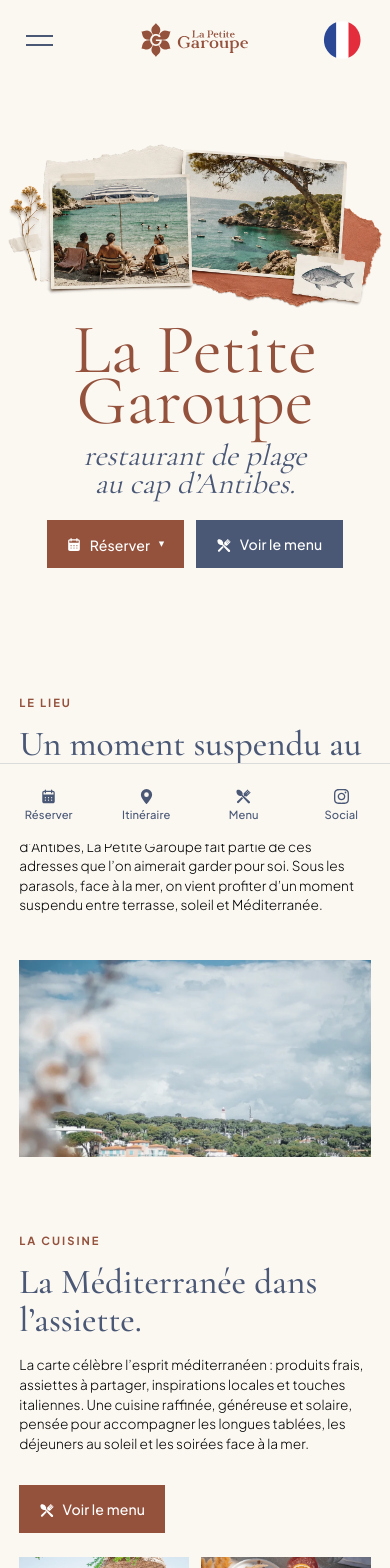
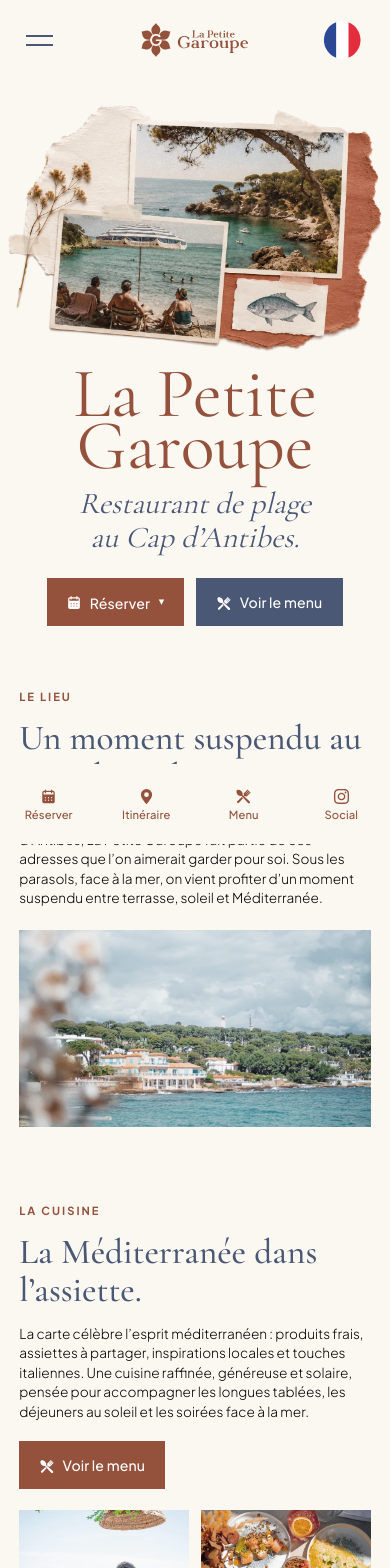
Before and after one commit to JulienAziza06/la-petite-garoupe, a React (Vite) app: page /fr in a window 390 px wide. Shown: the top 1568 px of the page. Built offline with nearby package versions, Linux system fonts and the light colour scheme.

Commit message:
Update mobile hero and spacing

```diff
--- a/src/content/locales/fr/home.js
+++ b/src/content/locales/fr/home.js
@@ -1,7 +1,7 @@
 export const homePage = {
   "hero": {
     "title": "La Petite\nGaroupe",
-    "subtitle": "restaurant de plage\nau cap d’Antibes.",
+    "subtitle": "Restaurant de plage\nau Cap d’Antibes.",
     "seoHeading": "La Petite Garoupe, restaurant méditerranéen et pizzas au feu de bois dans le Cap d’Antibes",
     "text": "Une cuisine ensoleillée,\nles pieds dans le sable,\nface à la Méditerranée."
   },
--- a/src/site/pages/HomePage.jsx
+++ b/src/site/pages/HomePage.jsx
@@ -176,6 +176,10 @@
                 <h2 className="v6-contact-title">{contact.sectionTitle}</h2>
               </div>
 
+              <figure className="v3-feature-image v6-contact-media-mobile">
+                <img src={siteMedia.access} alt="" loading="lazy" decoding="async" />
+              </figure>
+
               <div>
                 <h3>{contact.addressTitle}</h3>
                 <p>{contact.addressValue}</p>
@@ -201,10 +205,6 @@
                 <h3>{contact.accessTitle}</h3>
                 <p>{contact.accessText}</p>
 
-                <figure className="v3-feature-image v6-contact-media-mobile">
-                  <img src={siteMedia.access} alt="" loading="lazy" decoding="async" />
-                </figure>
-
                 <div className="v3-button-row v6-access-actions">
                   <ReserveDropdown locale={locale} buttonClassName="v6-access-button v6-access-button--reserve" />
                   <DirectionsDropdown
--- a/src/site/styles-layout.css
+++ b/src/site/styles-layout.css
@@ -2060,6 +2060,13 @@
 }
 
 @media (max-width: 640px) {
+  .v6-shell {
+    --v6-mobile-section-space: clamp(2.35rem, 8vw, 2.8rem);
+    --v6-mobile-content-gap: 1.35rem;
+    --v6-mobile-copy-gap: 0.95rem;
+    --v6-mobile-action-gap: 1.2rem;
+  }
+
   .v6-shell .v3-container,
   .v6-shell .v3-header__inner,
   .v6-shell .v3-footer__inner,
@@ -2067,21 +2074,54 @@
     width: min(calc(100% - 2.4rem), 1200px);
   }
 
+  .v6-shell .v3-section,
+  .v6-shell .v3-hero + .v3-section {
+    padding-top: var(--v6-mobile-section-space);
+  }
+
+  .v6-shell .v3-section + .v3-section {
+    padding-top: calc(var(--v6-mobile-section-space) * 2);
+  }
+
+  .v6-shell .v5-cuisine,
+  .v6-shell .v5-ambiance,
+  .v6-shell .v6-home-story,
+  .v6-shell .v6-events__grid {
+    gap: var(--v6-mobile-content-gap);
+  }
+
+  .v6-shell .v5-cuisine__intro h2,
+  .v6-shell .v3-copy h2,
+  .v6-shell .v6-events__copy h2 {
+    margin-bottom: var(--v6-mobile-copy-gap);
+  }
+
+  .v6-shell .v6-copy-followup,
+  .v6-shell .v6-access-actions {
+    margin-top: var(--v6-mobile-action-gap);
+  }
+
   .v6-shell .v5-contact-media {
     display: none;
   }
 
   .v6-shell #access {
-    padding-top: clamp(3.2rem, 12vw, 4.6rem);
+    padding-top: calc(var(--v6-mobile-section-space) * 2);
   }
 
   .v6-shell #access .v3-contact-copy {
-    gap: 1.1rem;
+    gap: var(--v6-mobile-content-gap);
   }
 
   .v6-shell .v6-contact-title {
-    font-size: clamp(2.65rem, 13vw, 4.05rem);
-    line-height: 0.96;
+    font-size: clamp(2.2rem, 4.8vw, 4.7rem);
+    line-height: 1.08;
+  }
+
+  .v6-shell #access .v3-contact-copy p,
+  .v6-shell #access .v6-hours-summary {
+    font-size: 0.85rem;
+    line-height: 1.44;
   }
 
   .v6-shell .v3-contact-copy h3 {
@@ -2110,6 +2150,10 @@
     font-size: 1rem;
   }
 
+  .v6-shell .v6-events__copy > p {
+    margin-bottom: 0;
+  }
+
   .v6-shell .v6-events__tags {
     display: none;
   }
@@ -2123,7 +2167,7 @@
     aspect-ratio: 16 / 9;
     height: auto;
     object-fit: cover;
-    object-position: center 30%;
+    object-position: center 70%;
   }
 
   .v6-shell .v6-events__image img {
@@ -2141,7 +2185,7 @@
     display: block;
     width: 80%;
     min-height: 0;
-    margin: 1.2rem auto 0.8rem;
+    margin: 0.1rem auto 0;
     overflow: visible;
   }
 
@@ -2156,10 +2200,6 @@
   .v6-shell #access {
     padding-bottom: 2.4rem;
   }
-
-  .v6-shell .v6-access-actions {
-    margin-top: 0.85rem;
-  }
 }
 
 @media (min-width: 960px) and (hover: hover) and (pointer: fine) {
@@ -2211,7 +2251,7 @@
 
 .v6-shell .v3-mobile-bar {
   background: var(--bg);
-  border-top: 1px solid rgba(74, 88, 118, 0.18);
+  border-top: 0;
   box-shadow: none;
 }
 
@@ -2219,7 +2259,7 @@
 .v6-shell .v6-mobile-bar__reserve .v6-reserve__button,
 .v6-shell .v6-mobile-bar__directions .v6-directions__button,
 .v6-shell .v6-mobile-bar__social .v6-social__button {
-  color: var(--secondary);
+  color: var(--primary);
 }
 
 .v6-shell .v6-mobile-action.is-active,
@@ -2360,7 +2400,7 @@
     max-width: 19ch;
     margin-top: 0.38em;
     font-size: 0.43em;
-    line-height: 0.92;
+    line-height: 1.14;
     color: var(--secondary);
   }
 
@@ -2404,7 +2444,7 @@
     display: grid;
     align-items: start;
     min-height: auto;
-    padding: 0 0 clamp(3.2rem, 10vw, 4.6rem);
+    padding: 0 0 clamp(1.6rem, 5vw, 2.3rem);
     background: var(--bg);
     overflow: visible;
   }
@@ -2419,8 +2459,8 @@
     inset: auto;
     width: min(96vw, 36rem);
     height: auto;
-    aspect-ratio: 1437 / 626;
-    margin: clamp(-1.3rem, -4vw, -0.5rem) auto clamp(1rem, 3.5vw, 1.35rem);
+    aspect-ratio: 1200 / 791;
+    margin: clamp(-4rem, -14vw, -1.8rem) auto clamp(1rem, 3.5vw, 1.35rem);
     object-fit: contain;
     object-position: center;
     background: var(--bg);
@@ -2457,7 +2497,7 @@
     margin: 0.48em auto 0;
     color: var(--secondary);
     font-size: 0.43em;
-    line-height: 0.92;
+    line-height: 1.14;
   }
 
   .v6-shell .v3-hero__content > p:not(.v3-hero__headline) {
@@ -2689,9 +2729,9 @@
 }
 
 .v6-shell .v6-mobile-bar__directions .v6-directions__menu {
-  background: var(--secondary);
+  background: var(--primary);
   border: 0;
-  box-shadow: 0 20px 40px rgba(74, 88, 118, 0.18);
+  box-shadow: 0 20px 40px rgba(148, 82, 61, 0.18);
 }
 
 .v6-shell .v3-header__actions .v6-reserve__menu a,
```
Also changed, not shown: src/site/assets/images/home/hero-mobile-collage.webp.
